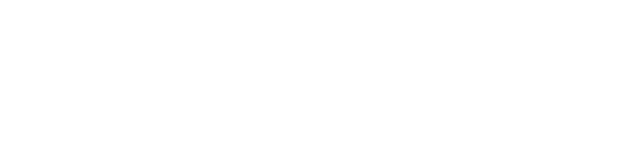
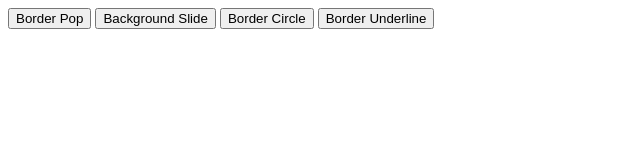
Before and after one commit to RobJoeeLee/advanced-button-hover-animations, a plain HTML site: page index.html in a window 1280 px wide. Shown: the whole page, without its empty margins (0-640 px from the left). Drawn offline with Linux system fonts and the light colour scheme.

Commit message:
Created buttons

```diff
--- a/index.html
+++ b/index.html
@@ -7,6 +7,11 @@
     <link rel="stylesheet" href="styles.css">
 </head>
 <body>
-
+    <div class="buttons">
+        <button class="button button-border-pop">Border Pop</button>
+        <button class="button button-background-slide">Background Slide</button>
+        <button class="button button-background-circle">Border Circle</button>
+        <button class="button button-border-underline">Border Underline</button>
+    </div>
 </body>
 </html>
```
